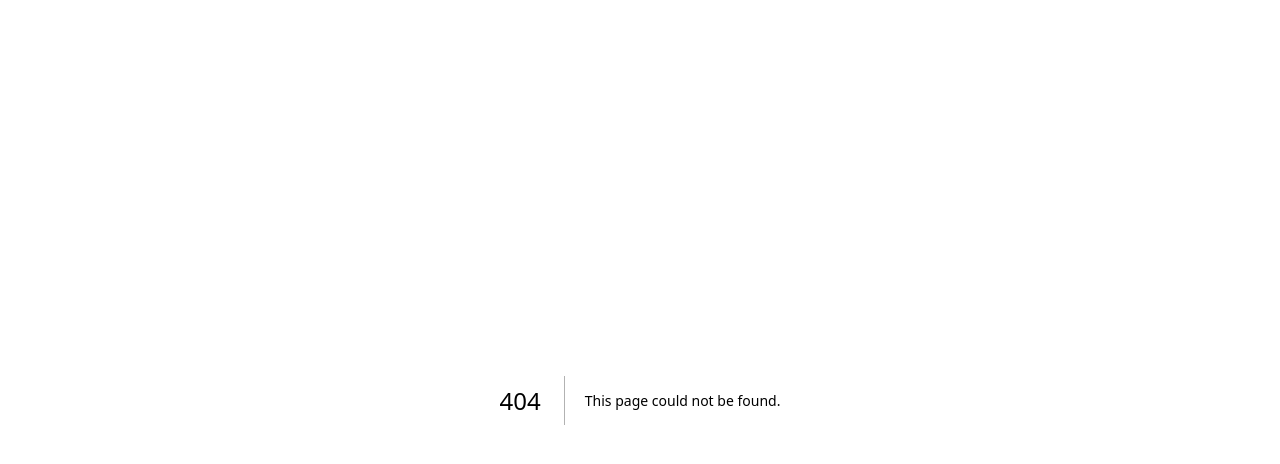
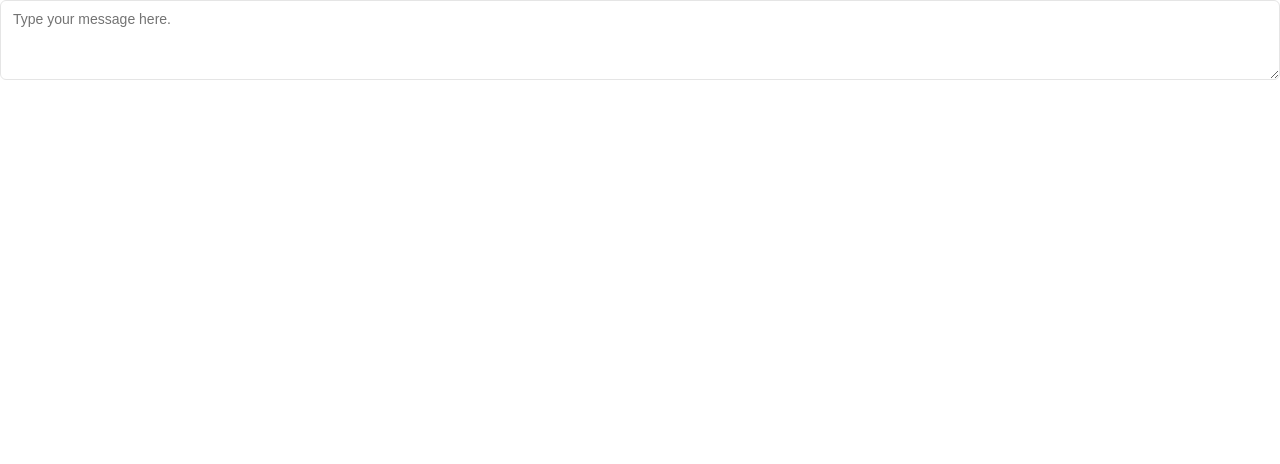
Before and after one commit to hrglzz/www, a Next.js app: page /playground/textarea in a window 1280 px wide. Before the commit this address had no page. Shown: the top 464 px of the page. Built offline with nearby package versions, Linux system fonts and the light colour scheme.

Commit message:
ADD: <Textarea> component

```diff
--- /dev/null
+++ b/app/playground/textarea/page.tsx
@@ -0,0 +1,5 @@
+import { Textarea } from "@/components/ui/textarea";
+
+export default function Page() {
+  return <Textarea placeholder="Type your message here." />
+}
--- /dev/null
+++ b/components/ui/textarea.tsx
@@ -0,0 +1,24 @@
+import * as React from "react"
+
+import { cn } from "@/lib/utils"
+
+export interface TextareaProps
+  extends React.TextareaHTMLAttributes<HTMLTextAreaElement> {}
+
+const Textarea = React.forwardRef<HTMLTextAreaElement, TextareaProps>(
+  ({ className, ...props }, ref) => {
+    return (
+      <textarea
+        className={cn(
+          "flex min-h-[80px] w-full rounded-md border border-neutral-200 bg-white px-3 py-2 text-sm ring-offset-white placeholder:text-neutral-500 focus-visible:outline-none focus-visible:ring-2 focus-visible:ring-neutral-950 focus-visible:ring-offset-2 disabled:cursor-not-allowed disabled:opacity-50 dark:border-neutral-800 dark:bg-neutral-950 dark:ring-offset-neutral-950 dark:placeholder:text-neutral-400 dark:focus-visible:ring-neutral-300",
+          className
+        )}
+        ref={ref}
+        {...props}
+      />
+    )
+  }
+)
+Textarea.displayName = "Textarea"
+
+export { Textarea }
```
